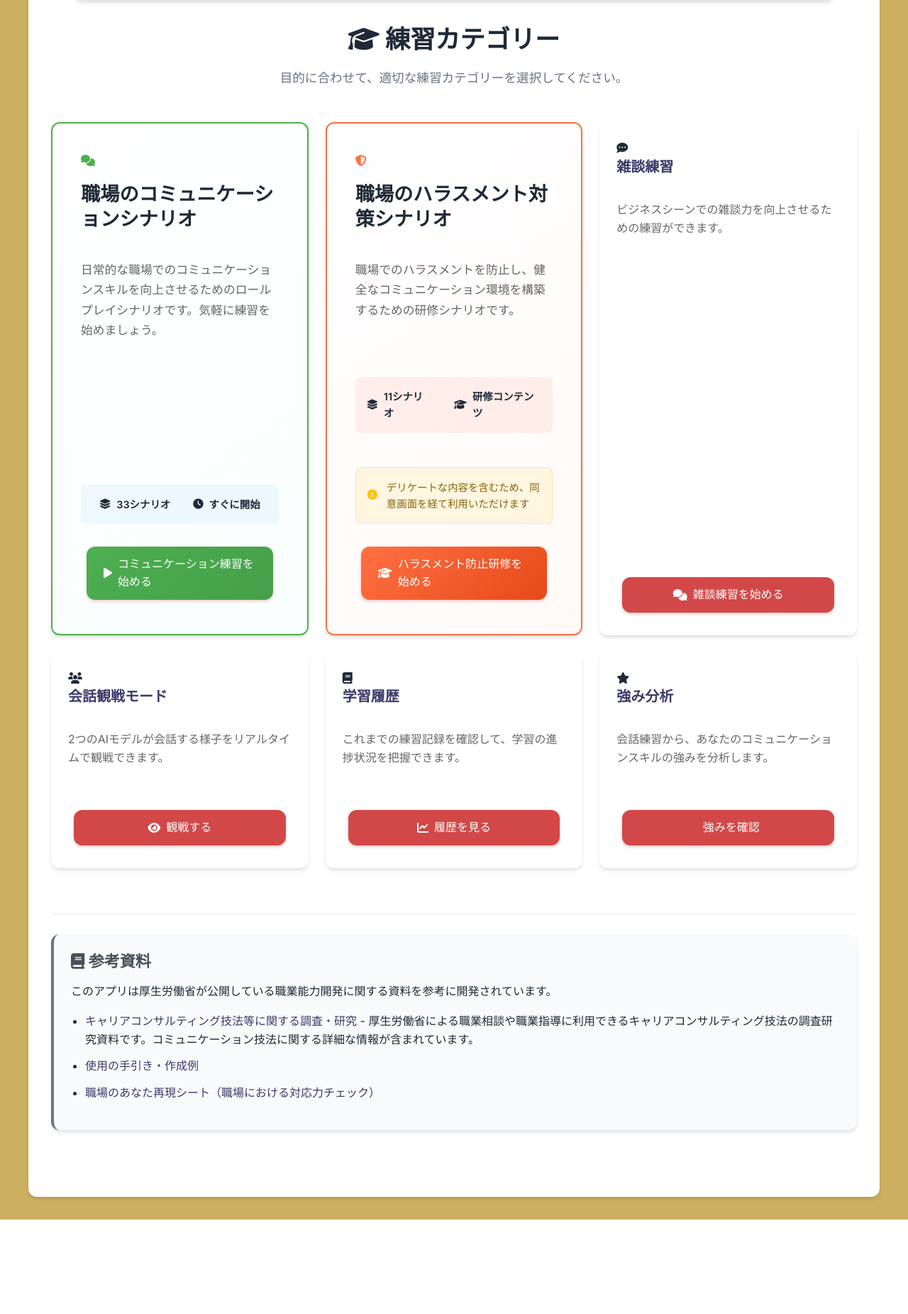
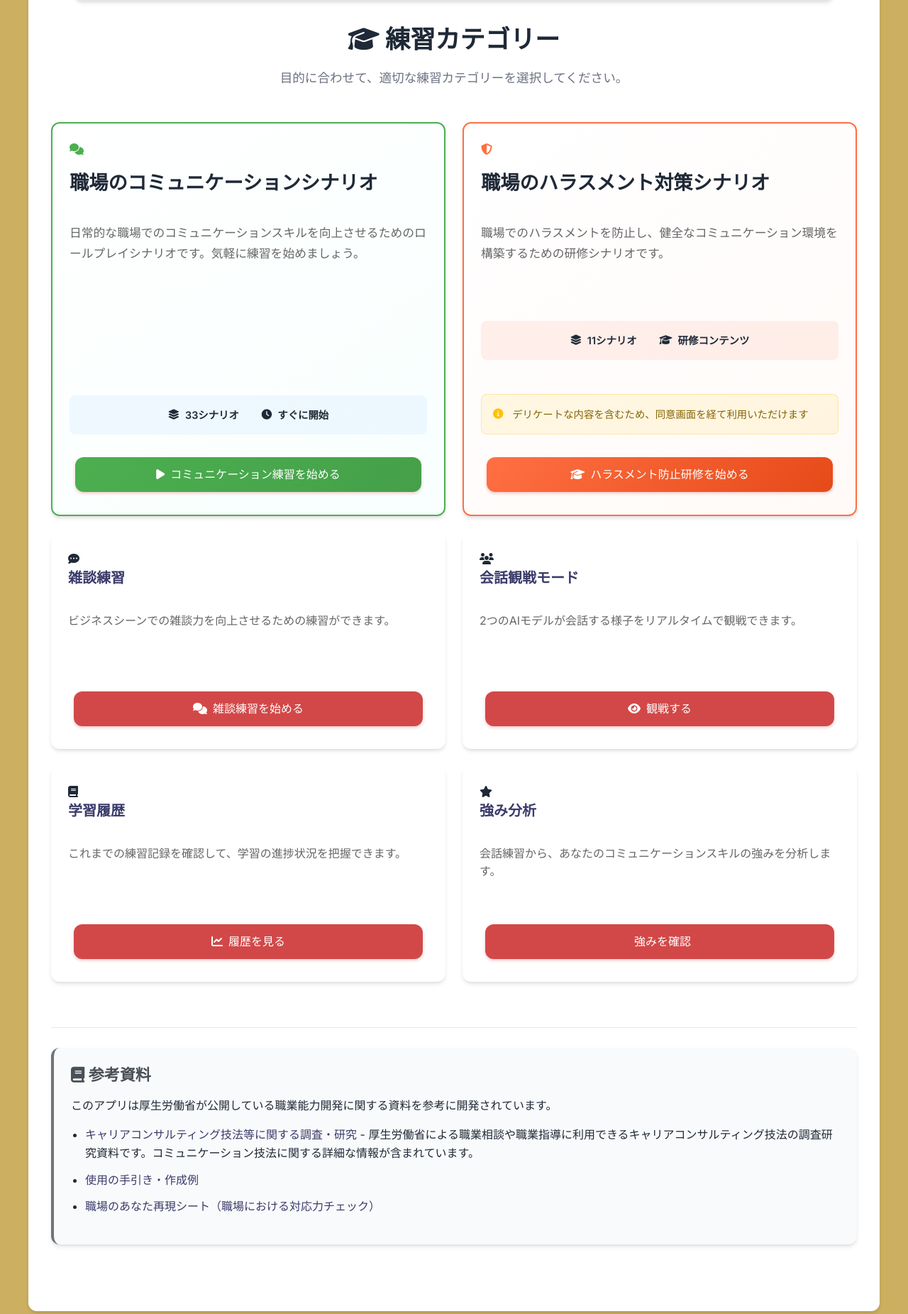
Before and after one commit to CaCC-Lab/workplace-roleplay, a Flask app: page / in a window 1280 px wide. Shown: the part 1655-3506 px from the top of the page at 71% size. Before the commit the page ends 3373 px from the top, so only its background shows below. Run offline with Flask 3, Linux system fonts and the light colour scheme; data that the repository does not hold is empty; parts of the project's set-up code (start-up, migrations or seed data) failed here and were passed over.

Commit message:
fix: トップページのカード重なり問題を完全解決
- グリッドレイアウトを固定2カラムに変更
  - repeat(auto-fit, minmax) → repeat(2, 1fr)
- グローバルbox-sizing: border-box設定追加
- メインカテゴリカードのパディング最適化（2.5rem → 1.5rem）
- レスポンシブ対応強化（768px以下で1カラム）
- 最大幅1200pxでセンタリング

5AI協調パターンによる徹底的な分析と修正により根本解決

🤖 Generated with Claude Code

Co-Authored-By: Claude <noreply@anthropic.com>

```diff
--- a/static/css/modern.css
+++ b/static/css/modern.css
@@ -1,4 +1,11 @@
 /* モダンなUIスタイルシート - 2025 */
+
+/* グローバルbox-sizing設定 */
+*,
+*::before,
+*::after {
+  box-sizing: border-box;
+}
 
 :root {
   --primary-color: #3b3b6b;
@@ -273,9 +280,18 @@ input:focus, select:focus, textarea:focus {
 /* フィーチャーカード */
 .features-grid {
   display: grid;
-  grid-template-columns: repeat(auto-fit, minmax(280px, 1fr));
+  grid-template-columns: repeat(2, 1fr);
   gap: 1.5rem;
   align-items: start;
+  width: 100%;
+  max-width: 1200px;
+  margin: 0 auto;
+}
+
+@media (max-width: 768px) {
+  .features-grid {
+    grid-template-columns: 1fr;
+  }
 }
 
 .feature-card {
@@ -338,8 +354,9 @@ input:focus, select:focus, textarea:focus {
 .main-category {
   border: 2px solid transparent;
   position: relative;
-  padding: 2.5rem;
-  min-height: 350px;
+  padding: 1.5rem;
+  min-height: 300px;
+  box-sizing: border-box;
 }
 
 .regular-category {
```
